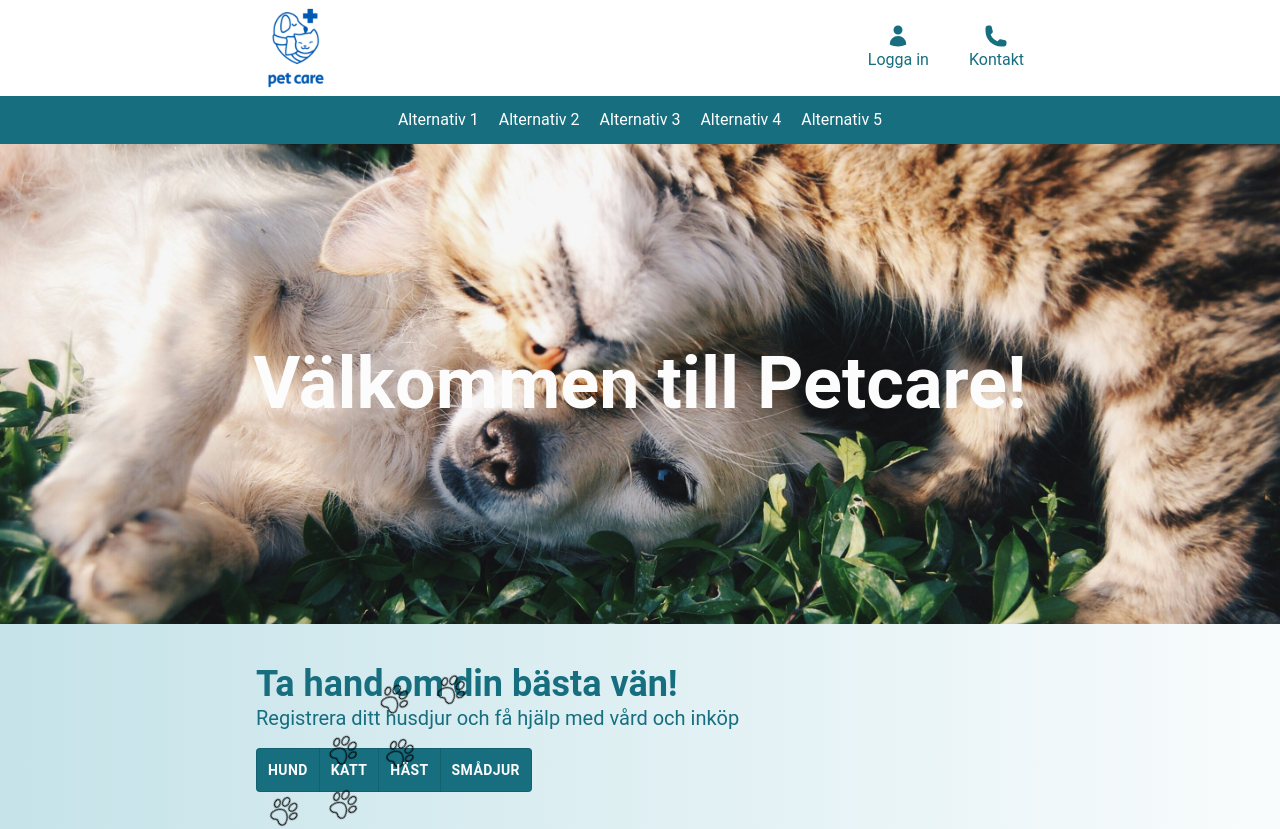
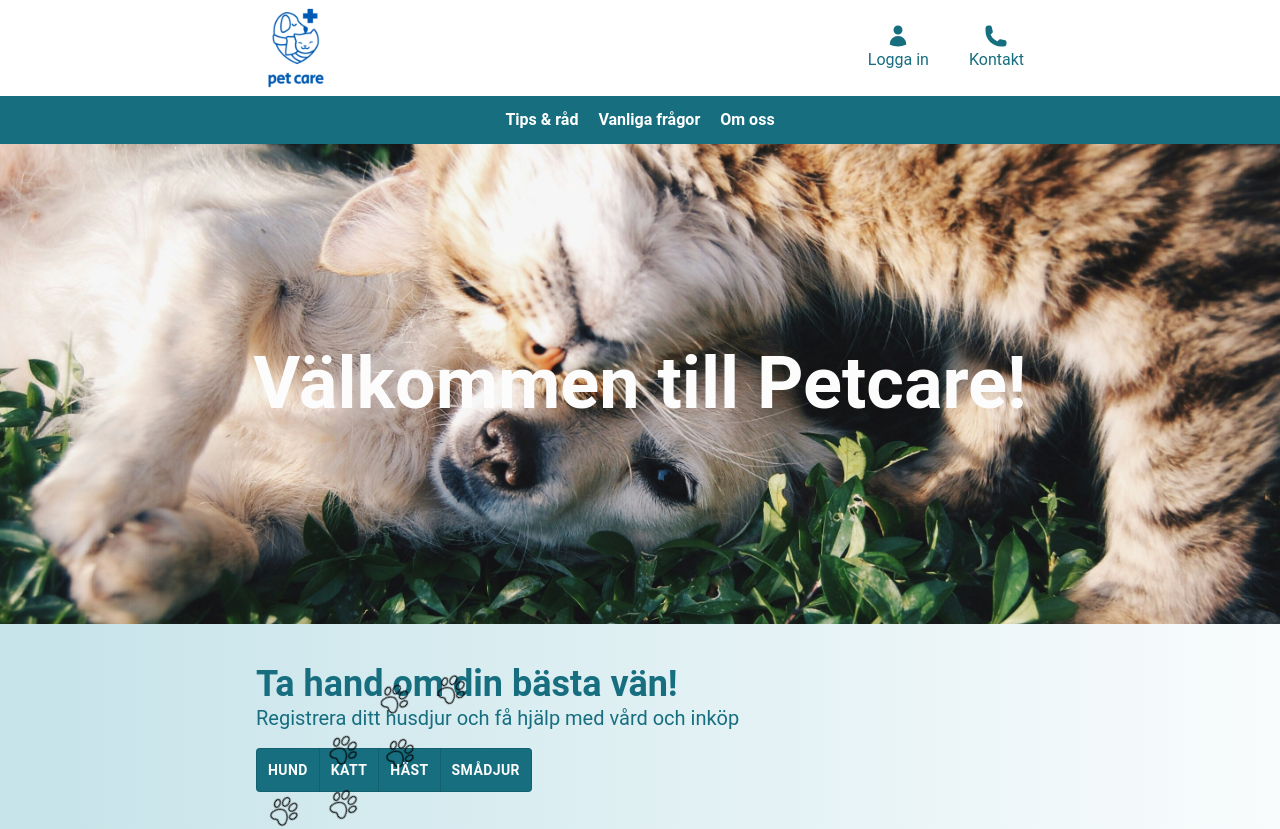
Before and after one commit to naathaliie/Nathalies-degree-project, a Next.js app in the folder pet-care/: page / in a window 1280 px wide. Shown: the top 829 px of the page. Built offline with nearby package versions, Linux system fonts and the light colour scheme.

Commit message:
Added navbarMenuItems

```diff
--- a/pet-care/src/app/components/HamburgerMenu.tsx
+++ b/pet-care/src/app/components/HamburgerMenu.tsx
@@ -3,9 +3,10 @@ import Button from "@mui/material/Button";
 import Menu from "@mui/material/Menu";
 import MenuItem from "@mui/material/MenuItem";
 import DehazeIcon from "@mui/icons-material/Dehaze";
+import { NavbarMenuItem } from "../../../types/types";
 
 type HamburgerMenuProps = {
-  menuItems: string[];
+  menuItems: NavbarMenuItem[];
 };
 
 const HamburgerMenu = ({ menuItems }: HamburgerMenuProps) => {
@@ -38,7 +39,7 @@ const HamburgerMenu = ({ menuItems }: HamburgerMenuProps) => {
         {menuItems.map((item, index) => {
           return (
             <MenuItem key={index} onClick={handleClose}>
-              {item}
+              {item.title}
             </MenuItem>
           );
         })}
--- a/pet-care/src/app/components/NavBar.tsx
+++ b/pet-care/src/app/components/NavBar.tsx
@@ -1,26 +1,41 @@
 "use client";
 import React from "react";
-import { RootState } from "@/lib/store";
-import { useSelector } from "react-redux";
 import HamburgerMenu from "./HamburgerMenu";
+import Link from "next/link";
+import { NavbarMenuItem } from "../../../types/types";
 
 const NavBar = () => {
-  const navItems: string[] = [
-    "Alternativ 1",
-    "Alternativ 2",
-    "Alternativ 3",
-    "Alternativ 4",
-    "Alternativ 5",
+  const navItemss: string[] = ["Tips & råd", "Vanliga frågor", "Om oss"];
+  const navItems: NavbarMenuItem[] = [
+    {
+      title: "Tips & råd",
+      route: "tipsAndAdvice",
+    },
+    {
+      title: "Vanliga frågor",
+      route: "questionAndAnswer",
+    },
+    {
+      title: "Om oss",
+      route: "about",
+    },
   ];
+
+  //Fortsätt med att försöka få till dynamiska routes så att du hamnar på en "egen sida" för varje item i navbaren s
+
   return (
     <nav className="relative w-full h-1/3 flex justify-center items-center bg-petCare-sapphireTeal-dark text-white">
       <div className="hidden sm:block">
-        <div className=" flex items-center">
-          <ul className="flex gap-5">
-            {navItems.map((item, index) => {
-              return <li key={index}>{item}</li>;
-            })}
-          </ul>
+        <div className=" flex items-center gap-5">
+          {navItems.map((item, index) => {
+            return (
+              <Link href={`/info/${item.route}`} key={index}>
+                <div className=" hover:underline underline-offset-8 decoration-2 font-bold">
+                  {item.title}
+                </div>
+              </Link>
+            );
+          })}
         </div>
       </div>
       <div className="block sm:hidden absolute right-2 top-[15%] ">
--- a/pet-care/types/types.ts
+++ b/pet-care/types/types.ts
@@ -70,3 +70,7 @@ export interface HealthInfo {
   notes: string;
   place: string;
 }
+
+/*****NavBar Menu item*****/
+
+export type NavbarMenuItem = { title: string; route: string };
```
Also changed, not shown: pet-care/src/data/questionAndAnswerMockData.ts (added, +18 -0 lines).
